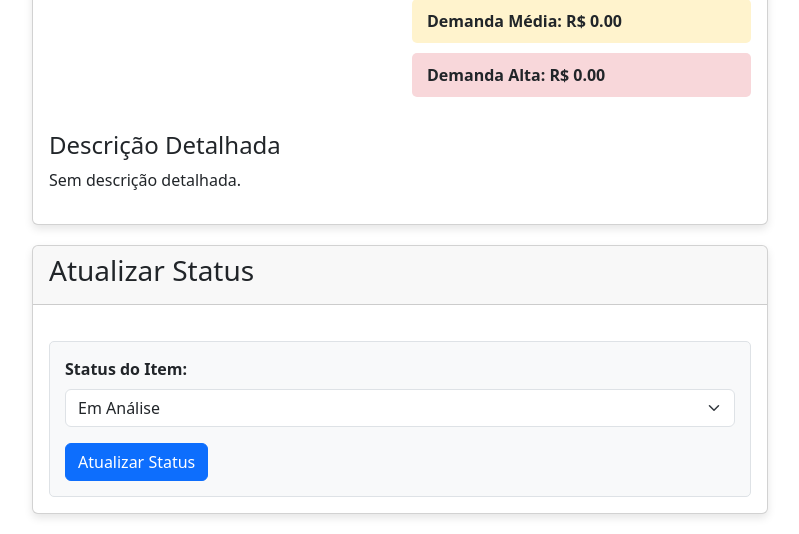
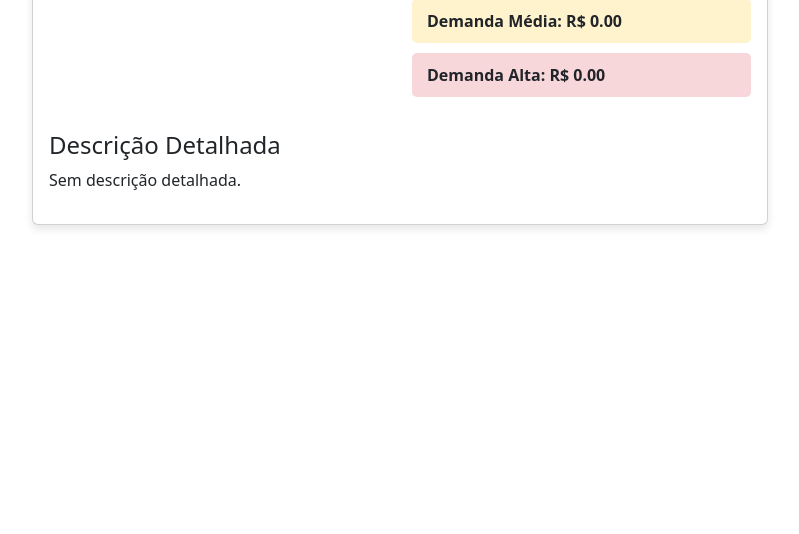
Before and after one commit to troqueiMudei/mudeiTroquei, a Flask app: page /detalhes/1 in a window 1280 px wide. Shown: the part 663-1197 px from the top of the page, without its empty margins (50-849 px from the left). After the commit the page ends 892 px from the top, so only its background shows below. Run offline with Flask 3, Linux system fonts and the light colour scheme; the visitor is signed in with stand-in values (Sample User, id 1); tables that the repository leaves empty or names only in its code hold one stand-in row (values such as "Sample post").

Commit message:
atualizando html com o projeto

```diff
--- a/templates/detalhes_ficha.html
+++ b/templates/detalhes_ficha.html
@@ -188,27 +188,6 @@
                         </div>
                     </div>
                 </div>
-
-                <!-- Formulário para atualizar status -->
-                <div class="card">
-                    <div class="card-header">
-                        <h3>Atualizar Status</h3>
-                    </div>
-                    <div class="card-body">
-                        <form action="{{ url_for('atualizar_status', id=ficha.id) }}" method="POST" class="atualizar-status-form">
-                            <div class="mb-3">
-                                <label for="status" class="form-label"><strong>Status do Item:</strong></label>
-                                <select name="status" id="status" class="form-select">
-                                    <option value="Análise" {% if ficha.status == 'Análise' %}selected{% endif %}>Em Análise</option>
-                                    <option value="Aprovado" {% if ficha.status == 'Aprovado' %}selected{% endif %}>Aprovado</option>
-                                    <option value="Reprovado" {% if ficha.status == 'Reprovado' %}selected{% endif %}>Reprovado</option>
-                                    <option value="Pendente" {% if ficha.status == 'Pendente' %}selected{% endif %}>Pendente</option>
-                                </select>
-                            </div>
-                            <button type="submit" class="btn btn-primary">Atualizar Status</button>
-                        </form>
-                    </div>
-                </div>
             </div>
 
             <div class="col-md-4">
```
